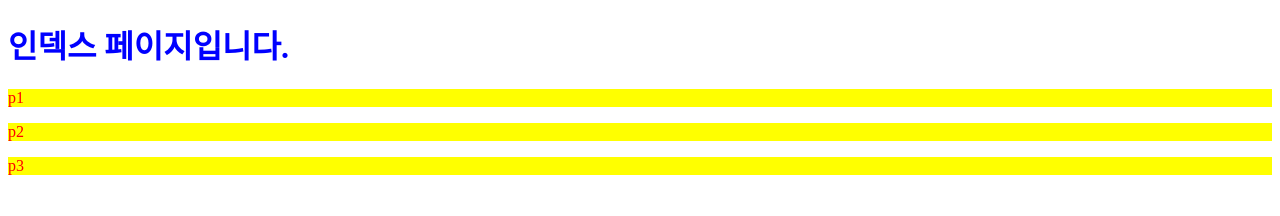
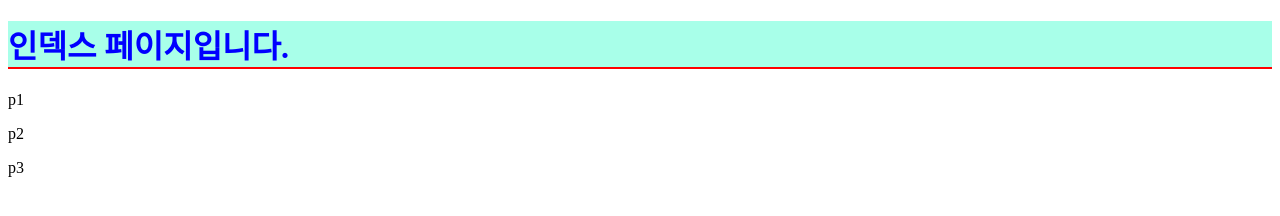
Before and after one commit to zlxl0519/hello-test, a plain HTML site: page index.html in a window 1280 px wide. Drawn offline with Linux system fonts and the light colour scheme.

Commit message:
배경색,h1 아래선 추가

```diff
--- a/index.html
+++ b/index.html
@@ -5,12 +5,10 @@
     <meta name="viewport" content="width=device-width, initial-scale=1.0">
     <title>index.html</title>
     <style>
-        p{
-            color: red;
-            background-color: yellow;
-        }
-        h1{
+       h1{
             color: blue;
+            background-color: rgba(0, 255, 191, 0.342);
+            border-bottom: 2px solid red;
         }
     </style>
 </head>
```
